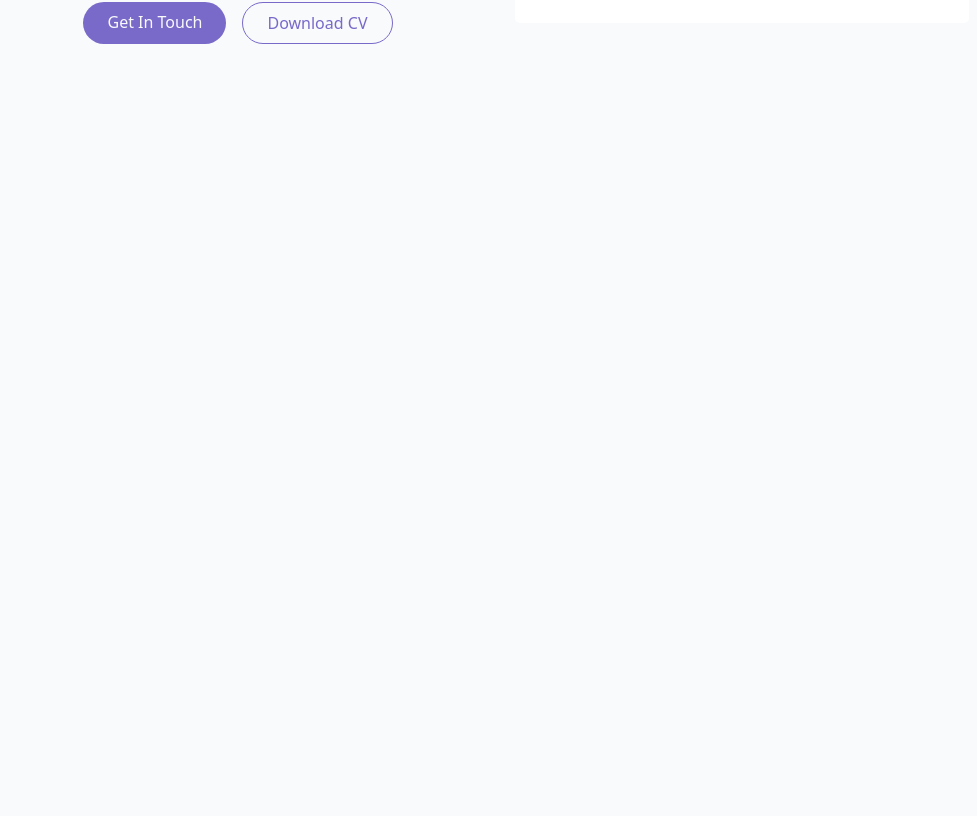
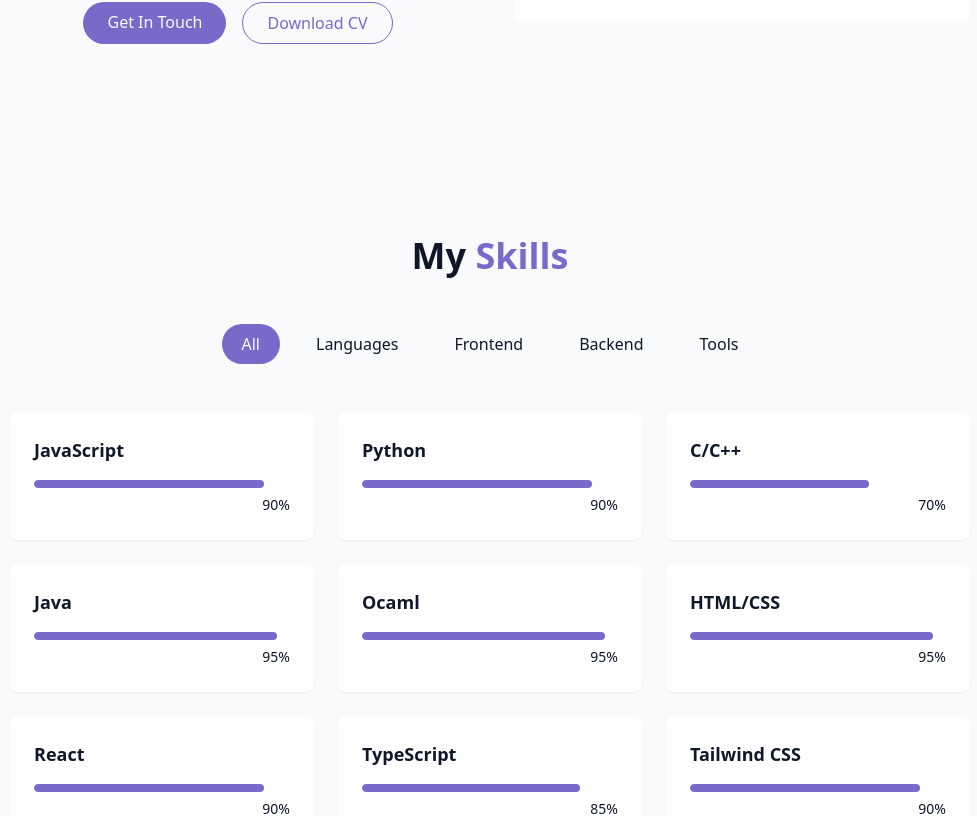
Before and after one commit to EBESYtheCoder/PortfolioWebsite, a React (Vite) app: page / in a window 1280 px wide. Shown: the part 1406-2222 px from the top of the page, without its empty margins (150-1127 px from the left). Before the commit the page ends 1546 px from the top, so only its background shows below. Built offline with nearby package versions, Linux system fonts and the light colour scheme.

Commit message:
error fixes

```diff
--- a/src/pages/Home.jsx
+++ b/src/pages/Home.jsx
@@ -1,6 +1,7 @@
 import { AboutSection } from "../components/AboutSection";
 import { HeroSection } from "../components/HeroSection";
 import { Navbar } from "../components/Navbar";
+import { SkillsSection } from "../components/skillsSection";
 import { StarBackground } from "../components/StarBackground";
 import { ThemeToggle } from "../components/ThemeToggle";
 
@@ -20,6 +21,7 @@ export const Home = () => {
       <main>
         <HeroSection />
         <AboutSection />
+        <SkillsSection/>
       </main>
       {/* ---Footer---- */}
     </div>
```
